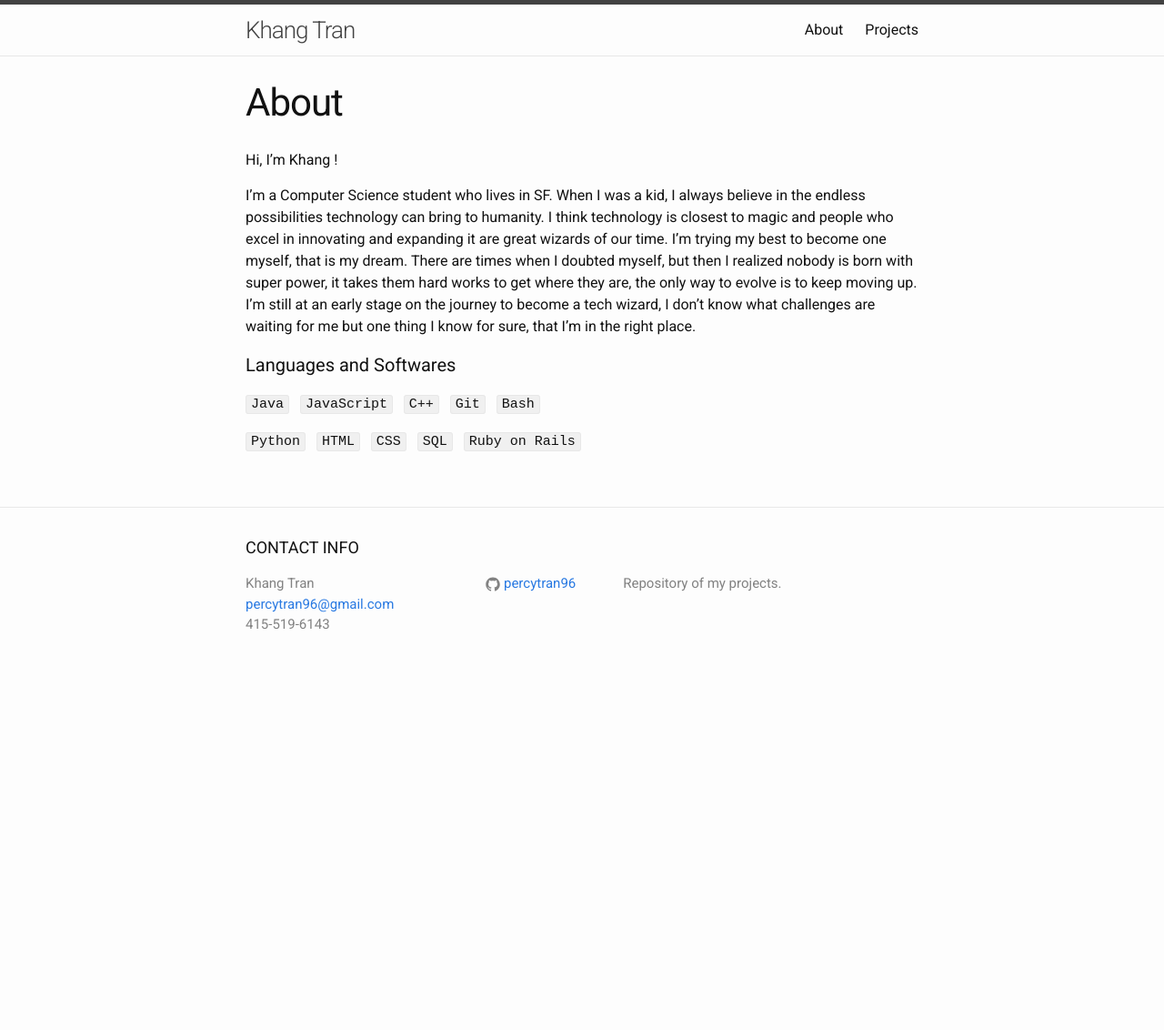
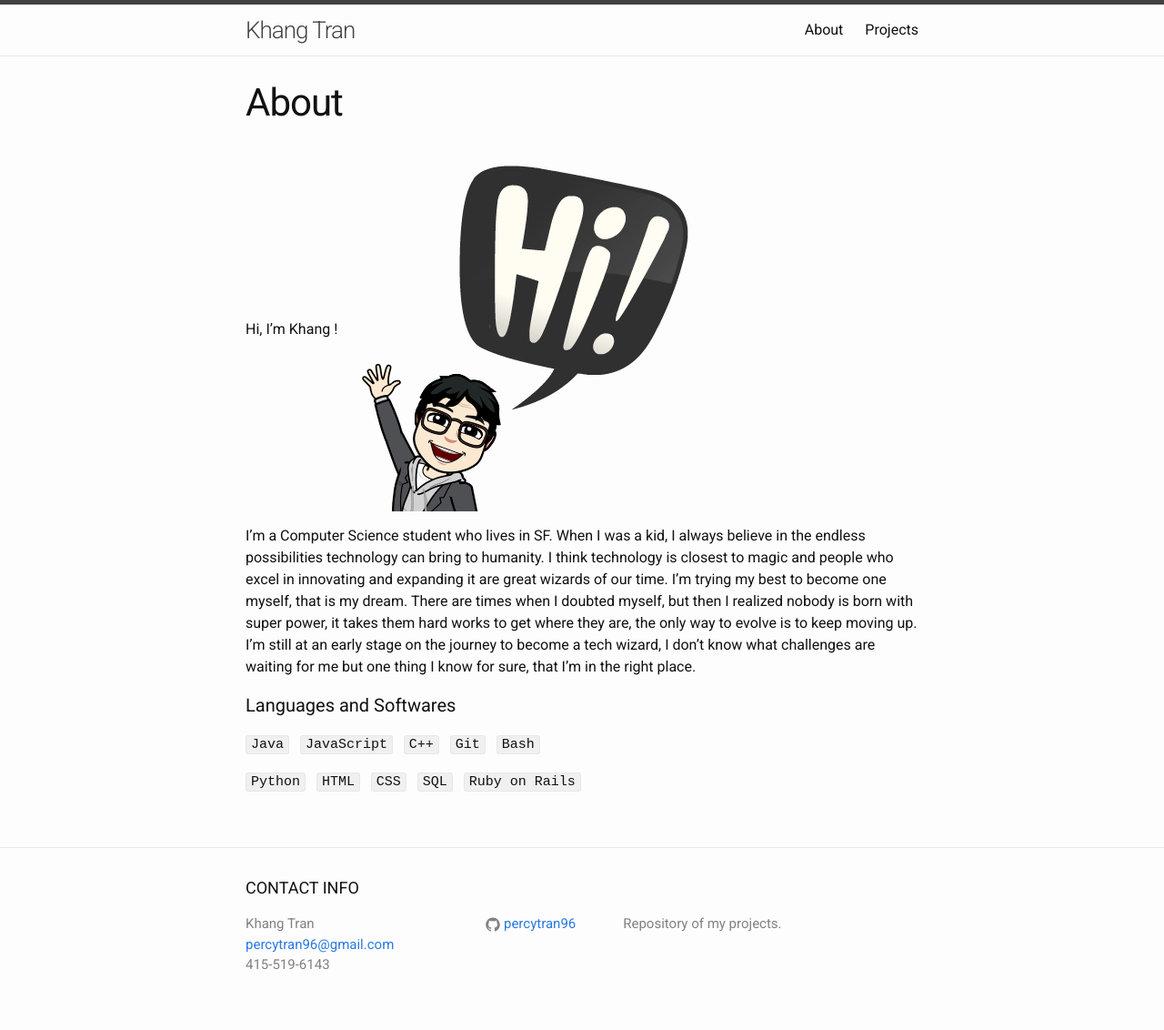
Before and after one commit to percytran96/percytran96.github.io, a Jekyll site: the page built from about.md, in a window 1280 px wide. Shown: the whole page at 91% size. Built offline with Jekyll 4.4.1, drawn with Linux system fonts in a browser that asks for light colours; before the commit the page ends 900 px from its top, so only the background shows below that.

Commit message:
Update about.md

```diff
--- a/about.md
+++ b/about.md
@@ -4,7 +4,7 @@
 permalink: /about/
 ---
 
-Hi, I’m Khang !
+Hi, I’m Khang !   ![emoji](https://github.com/percytran96/percytran96.github.io/blob/master/img/7974012-281413163_5-s4-v1.png)
 
 I’m a Computer Science student who lives in SF. When I was a kid, I always believe in the endless possibilities technology can bring to humanity. I think technology is closest to magic and people who excel in innovating and expanding it are great wizards of our time. I'm trying my best to become one myself, that is my dream. There are times when I doubted myself, but then I realized nobody is born with super power, it takes them hard works to get where they are, the only way to evolve is to keep moving up. I'm still at an early stage on the journey to become a tech wizard, I don't know what challenges are waiting for me but one thing I know for sure, that I'm in the right place.
 
```
